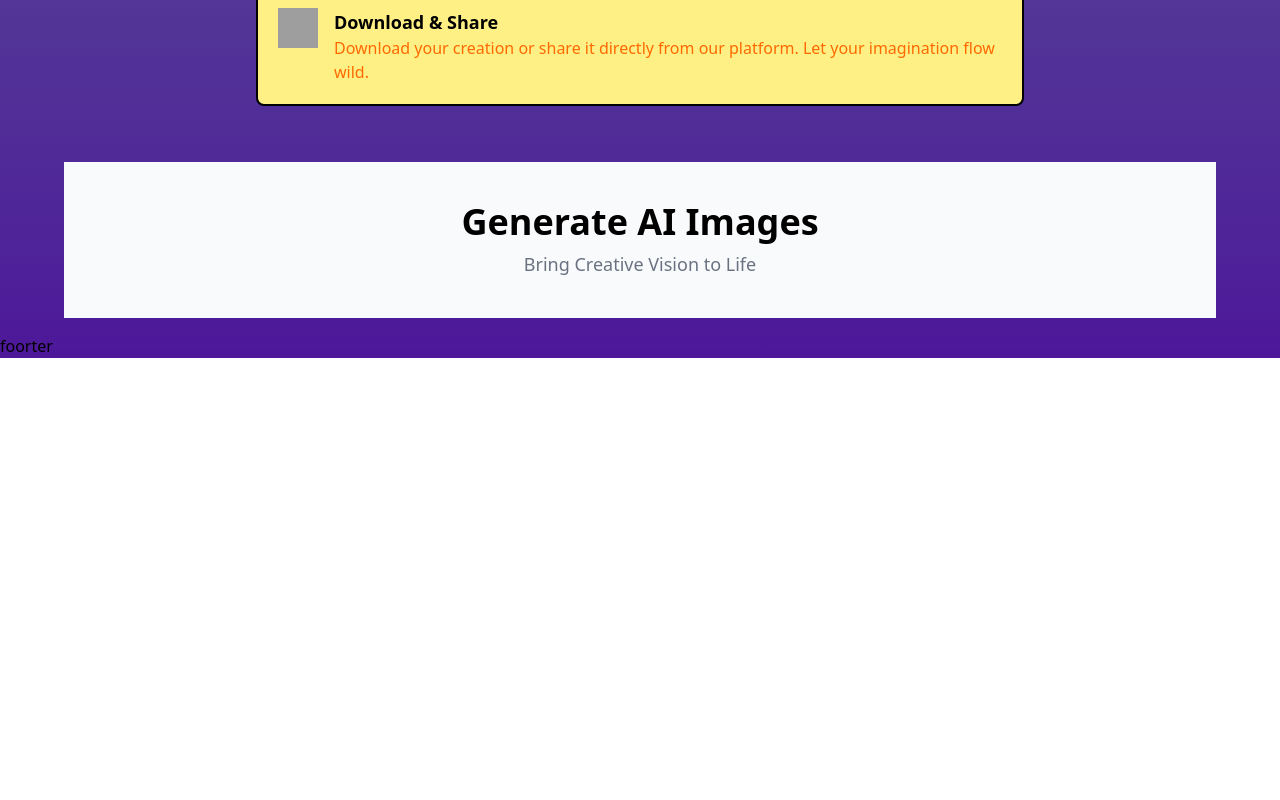
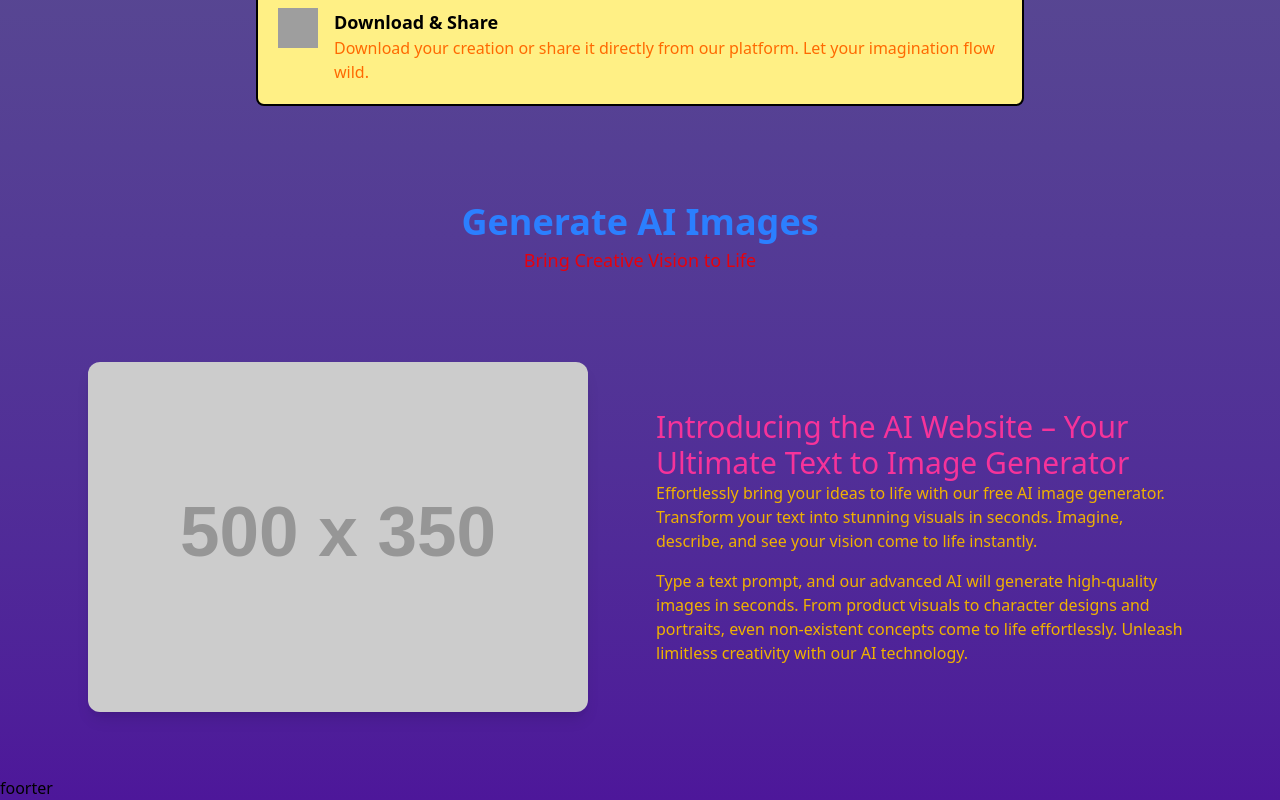
Before and after one commit to Anant123n/text-ai-image, a React (Vite) app in the folder client/: page / in a window 1280 px wide. Shown: the part 1162-1962 px from the top of the page. Before the commit the page ends 1520 px from the top, so only its background shows below. Built offline with nearby package versions, Linux system fonts and the light colour scheme; grey boxes are pictures that could not be loaded.

Commit message:
img in homepage

```diff
--- a/client/src/components/Header.jsx
+++ b/client/src/components/Header.jsx
@@ -100,12 +100,38 @@ const Header = () => {
 </div>
 
 
-   <div className="w-full bg-gray-50 py-10 flex flex-col items-center justify-center text-center">
-  <h2 className="text-3xl md:text-4xl font-bold">Generate AI Images</h2>
-  <p className="text-gray-500 text-lg mt-2">Bring Creative Vision to Life</p>
+   <div className="w-full  py-10 flex flex-col items-center justify-center text-center">
+  <h2 className="text-3xl text-blue-500 md:text-4xl font-bold">Generate AI Images</h2>
+  <p className="text-gray-500 text-red-600 text-lg mt-1">Bring Creative Vision to Life</p>
   {/* Dummy Image */}
 
 </div>
+
+
+<div class="flex flex-col md:flex-row items-center justify-center px-6 py-12">
+
+  <div class="md:w-1/2 mb-8 md:mb-0 md:mr-8">
+    <img
+      src="https://via.placeholder.com/500x350"
+      alt="AI Image Generator Example"
+      class="rounded-xl shadow-lg"
+    />
+  </div>
+
+
+  <div class="md:w-1/2 text-yellow-500">
+    <h2 class="text-3xl font-boldmb-4 text-pink-500">
+      Introducing the AI Website – Your Ultimate Text to Image Generator
+    </h2>
+    <p class=" mb-4">
+      Effortlessly bring your ideas to life with our free AI image generator. Transform your text into stunning visuals in seconds. Imagine, describe, and see your vision come to life instantly.
+    </p>
+    <p class="">
+      Type a text prompt, and our advanced AI will generate high-quality images in seconds. From product visuals to character designs and portraits, even non-existent concepts come to life effortlessly. Unleash limitless creativity with our AI technology.
+    </p>
+  </div>
+</div>
+
 
 
 
```
